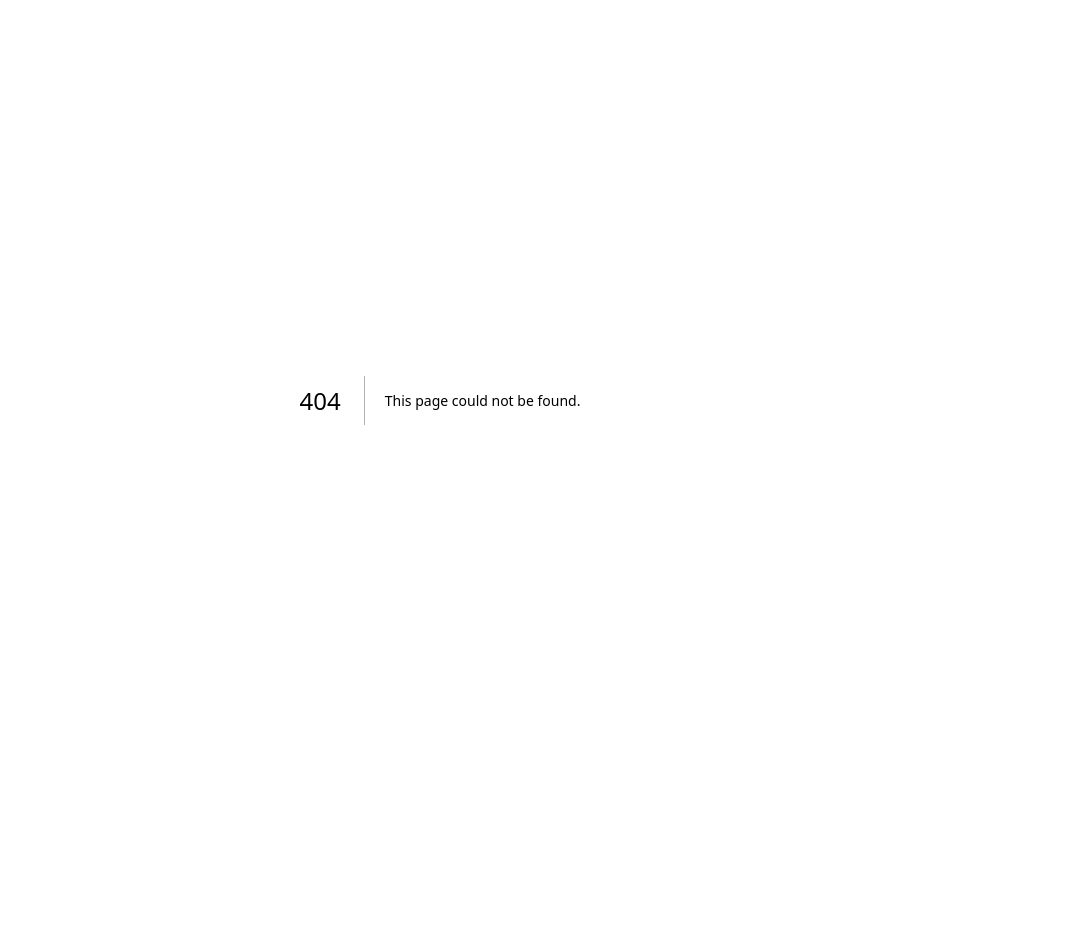
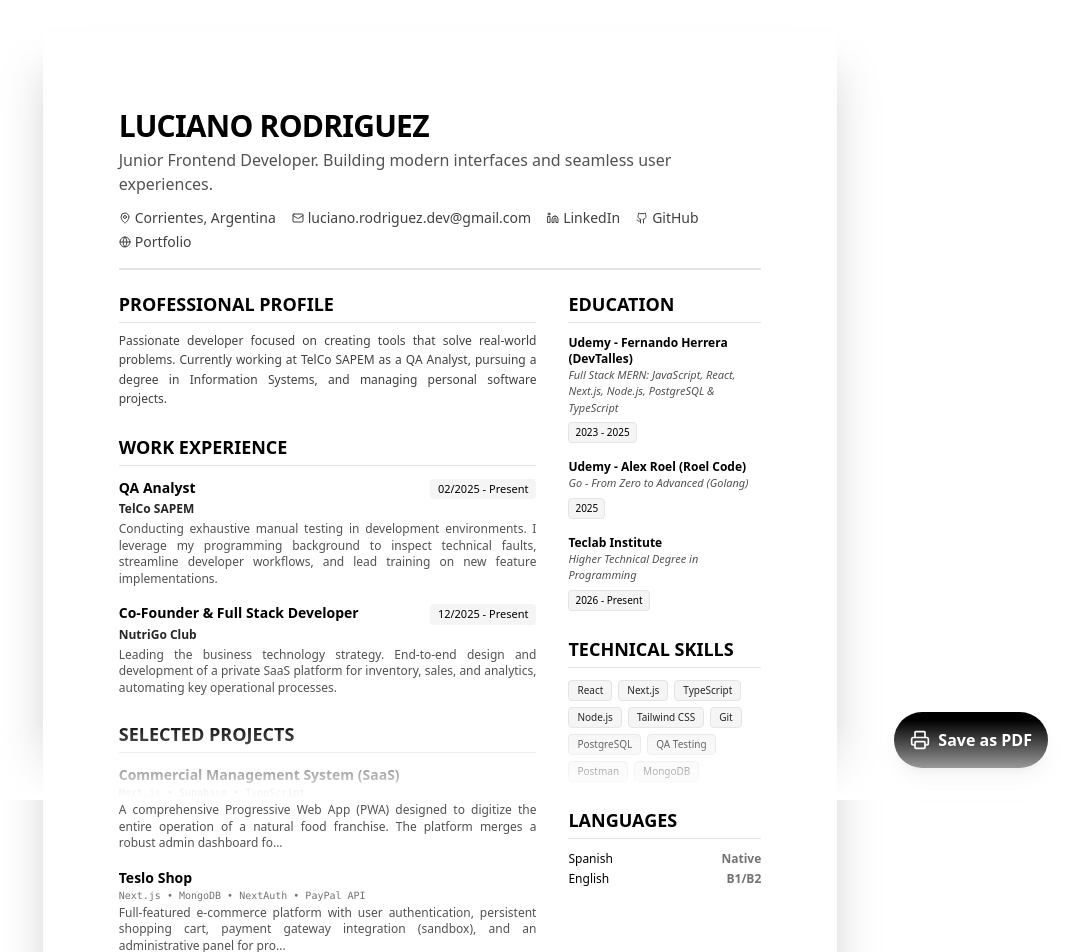
Before and after one commit to LucianoR23/portfolio-next, a Next.js app: page /cv in a window 1280 px wide. Before the commit this address had no page. Shown: the top 952 px of the page, without its empty margins (200-1279 px from the left). Before the commit the page ends 800 px from the top, so only its background shows below. Built offline with nearby package versions, Linux system fonts and the light colour scheme.

Commit message:
updated cv

```diff
--- /dev/null
+++ b/src/app/cv/page.tsx
@@ -0,0 +1,183 @@
+"use client";
+
+import React from "react";
+import Link from "next/link";
+import { Mail, Github, Linkedin, MapPin, Printer, Globe } from "lucide-react";
+import { portfolioData } from "@/data/portfolio";
+
+export default function CVPage() {
+  const { personalInfo, experience, education, skills, projects, socials } = portfolioData;
+  const [mounted, setMounted] = React.useState(false);
+
+  React.useEffect(() => {
+    setMounted(true);
+  }, []);
+
+  if (!mounted) return null;
+
+  return (
+    <div className="min-h-screen bg-white text-black p-0 md:p-8 font-sans print:p-0 print:bg-white">
+
+      {/* Botón flotante */}
+      <div className="fixed bottom-8 right-8 print:hidden z-50">
+        <button
+          onClick={() => window.print()}
+          className="bg-black text-white p-4 rounded-full shadow-xl hover:bg-neutral-800 transition-all flex items-center gap-2 font-bold cursor-pointer"
+        >
+          <Printer size={20} /> Save as PDF
+        </button>
+      </div>
+
+      {/* Hoja A4 */}
+      <main className="mx-auto max-w-[210mm] bg-white md:shadow-2xl md:p-[20mm] print:shadow-none print:w-full print:max-w-none print:p-0">
+
+        {/* ENCABEZADO */}
+        <header className="border-b-2 border-black pb-4 mb-5">
+          <h1 className="text-3xl font-bold uppercase tracking-tight mb-1">{personalInfo.name}</h1>
+          <p className="text-base text-neutral-600 font-medium mb-3">{personalInfo.tagline}</p>
+
+          <div className="flex flex-wrap gap-x-4 gap-y-1 text-sm text-neutral-700">
+            <div className="flex items-center gap-1">
+              <MapPin size={12} /> {personalInfo.location}
+            </div>
+            <Link href={`mailto:${personalInfo.email}`} className="flex items-center gap-1 hover:underline">
+              <Mail size={12} /> {personalInfo.email}
+            </Link>
+            <Link href={socials.linkedin} target="_blank" className="flex items-center gap-1 hover:underline">
+              <Linkedin size={12} /> LinkedIn
+            </Link>
+            <Link href={socials.github} target="_blank" className="flex items-center gap-1 hover:underline">
+              <Github size={12} /> GitHub
+            </Link>
+            <Link href="https://luciano-rodriguez.vercel.app" target="_blank" className="flex items-center gap-1 hover:underline">
+              <Globe size={12} /> Portfolio
+            </Link>
+          </div>
+        </header>
+
+        {/* 2 COLUMNAS */}
+        <div className="grid grid-cols-1 md:grid-cols-3 gap-8 print:grid print:grid-cols-3 print:gap-8">
+
+          {/* COLUMNA IZQUIERDA (Principal 2/3) */}
+          <div className="md:col-span-2 print:col-span-2 space-y-6">
+
+            <section>
+              <h2 className="text-lg font-bold uppercase border-b border-neutral-300 pb-1 mb-2">Professional Profile</h2>
+              <p className="text-xs leading-relaxed text-justify text-neutral-700">
+                {personalInfo.description}
+              </p>
+            </section>
+
+            <section>
+              <h2 className="text-lg font-bold uppercase border-b border-neutral-300 pb-1 mb-3">Work Experience</h2>
+              <div className="space-y-4">
+                {experience.map((job, index) => (
+                  <div key={index} className="avoid-break">
+                    <div className="flex justify-between items-baseline mb-0.5">
+                      <h3 className="font-bold text-sm">{job.role}</h3>
+                      <span className="text-[11px] font-medium bg-neutral-100 px-2 py-0.5 rounded print:border print:border-neutral-200">
+                        {job.period}
+                      </span>
+                    </div>
+                    <div className="text-xs font-semibold text-neutral-800 mb-1">{job.company}</div>
+                    <p className="text-xs text-neutral-600 leading-snug text-justify">
+                      {job.description}
+                    </p>
+                  </div>
+                ))}
+              </div>
+            </section>
+
+            <section>
+              <h2 className="text-lg font-bold uppercase border-b border-neutral-300 pb-1 mb-3">Selected Projects</h2>
+              <div className="space-y-4">
+                {projects.slice(0, 3).map((proj, index) => (
+                  <div key={index} className="avoid-break">
+                    <div className="flex justify-between items-baseline">
+                      <h3 className="font-bold text-sm">{proj.title}</h3>
+                    </div>
+                    <p className="text-[10px] text-neutral-500 mb-0.5 font-mono">
+                      {proj.tags.slice(0, 4).join(" • ")}
+                    </p>
+                    <p className="text-xs text-neutral-600 leading-snug text-justify">
+                      {proj.description.substring(0, 160)}...
+                    </p>
+                  </div>
+                ))}
+              </div>
+            </section>
+
+          </div>
+
+          {/* COLUMNA DERECHA (Lateral 1/3) */}
+          <div className="space-y-6 print:col-span-1">
+
+            <section className="avoid-break">
+              <h2 className="text-lg font-bold uppercase border-b border-neutral-300 pb-1 mb-3">Education</h2>
+              <div className="space-y-4">
+                {education.map((edu, index) => (
+                  <div key={index}>
+                    <h3 className="font-bold text-xs">{edu.institution}</h3>
+                    <p className="text-[11px] text-neutral-600 italic mb-0.5">{edu.degree}</p>
+                    <span className="text-[10px] font-medium bg-neutral-100 px-1.5 py-0.5 rounded inline-block border print:border-neutral-200">
+                      {edu.period}
+                    </span>
+                  </div>
+                ))}
+              </div>
+            </section>
+
+            <section className="avoid-break">
+              <h2 className="text-lg font-bold uppercase border-b border-neutral-300 pb-1 mb-3">Technical Skills</h2>
+              <div className="flex flex-wrap gap-1.5">
+                {skills.map((skill) => (
+                  <span key={skill} className="px-2 py-0.5 bg-neutral-100 text-neutral-800 text-[10px] font-medium rounded border border-neutral-200">
+                    {skill}
+                  </span>
+                ))}
+              </div>
+            </section>
+
+             <section className="avoid-break">
+              <h2 className="text-lg font-bold uppercase border-b border-neutral-300 pb-1 mb-3">Languages</h2>
+              <ul className="text-xs space-y-1">
+                <li className="flex justify-between">
+                  <span>Spanish</span>
+                  <span className="font-semibold text-neutral-500">Native</span>
+                </li>
+                <li className="flex justify-between">
+                  <span>English</span>
+                  <span className="font-semibold text-neutral-500">B1/B2</span>
+                </li>
+              </ul>
+            </section>
+
+          </div>
+        </div>
+
+      </main>
+
+      {/* ESTILOS DE IMPRESIÓN */}
+      <style jsx global>{`
+        @media print {
+          @page {
+            /* AUMENTADO A 20mm (2cm) por lado. Esto debería darte el espacio que falta. */
+            margin: 20mm;
+            size: A4;
+          }
+          body {
+            background: white !important;
+            color: black !important;
+            -webkit-print-color-adjust: exact;
+          }
+          .avoid-break {
+            break-inside: avoid;
+          }
+          button {
+            display: none !important;
+          }
+        }
+      `}</style>
+    </div>
+  );
+}
```
Also changed, not shown: 1 other file (tests, documents, lock files or other folders).
